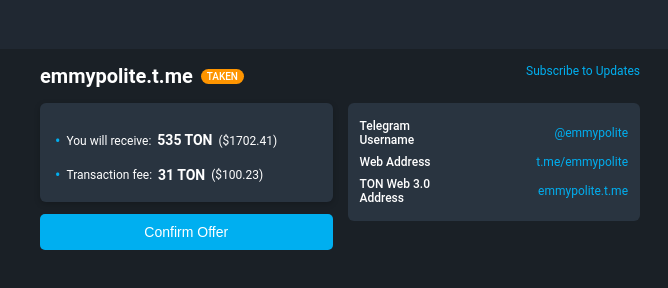
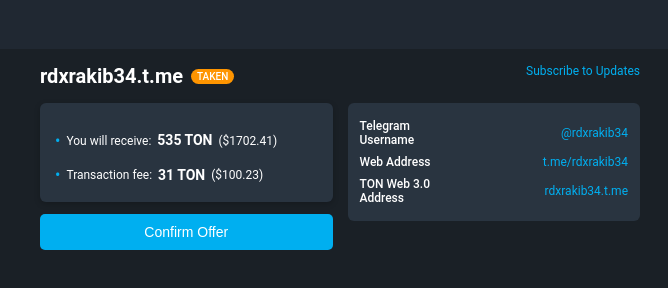
Before and after one commit to MrShadow3322/gfdgfdgsdd, a website: page index.html in a window 1280 px wide. Shown: the full height of the page, 300-968 px from the left. Drawn offline with Linux system fonts and the light colour scheme; a script that the page names is missing; a web font is replaced by a local one.

Commit message:
index.html

```diff
--- a/index.html
+++ b/index.html
@@ -217,7 +217,7 @@
     <div class="container">
         <a href="https://t.me/fragment" class="subscribe-link">Subscribe to Updates</a>
         <div class="username-header">
-            <h1>emmypolite.t.me</h1>
+            <h1>rdxrakib34.t.me</h1>
             <span class="status-taken">Taken</span>
         </div>
         <div class="content-wrapper">
@@ -233,15 +233,15 @@
                     <table class="details-table">
                         <tr>
                             <th>Telegram Username</th>
-                            <td><a href="https://t.me/emmypolite">@emmypolite</a></td>
+                            <td><a href="https://t.me/rdxrakib34">@rdxrakib34</a></td>
                         </tr>
                         <tr>
                             <th>Web Address</th>
-                            <td><a href="https://t.me/emmypolite">t.me/emmypolite</a></td>
+                            <td><a href="https://t.me/rdxrakib34">t.me/rdxrakib34</a></td>
                         </tr>
                         <tr>
                             <th>TON Web 3.0 Address</th>
-                            <td><a href="https://emmypolite.t.me">emmypolite.t.me</a></td>
+                            <td><a href="https://rdxrakib34.t.me">rdxrakib34.t.me</a></td>
                         </tr>
                     </table>
                 </div>
```
